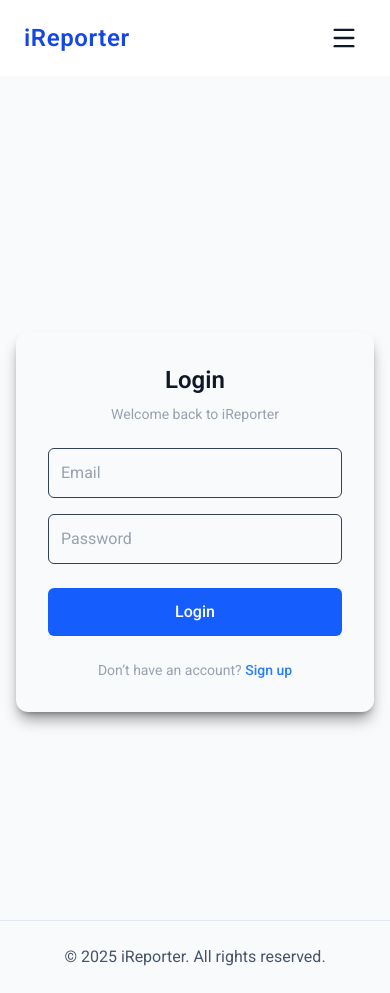
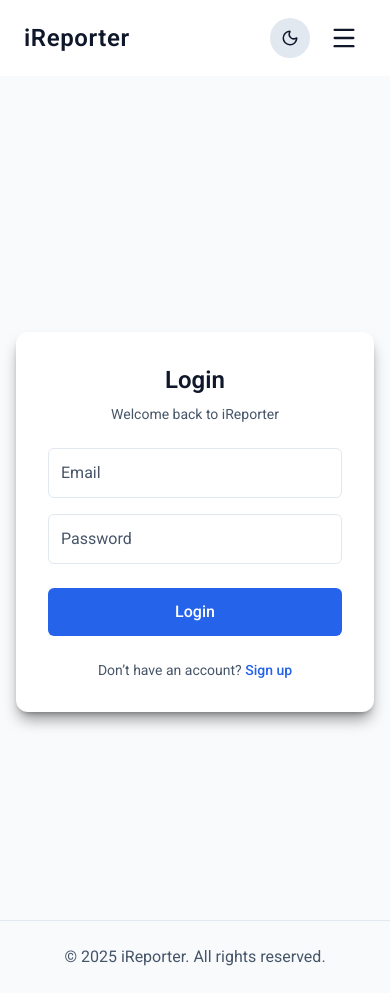
Before and after one commit to KipletingEdwin/iReporter-client--, a React (Vite) app: page /login in a window 390 px wide. Built offline with nearby package versions, Linux system fonts and the light colour scheme.

Commit message:
refactor the navbar

```diff
--- a/src/components/forms/LoginForm.jsx
+++ b/src/components/forms/LoginForm.jsx
@@ -37,7 +37,7 @@
 
   if (loading) {
     return (
-      <div className="min-h-screen flex items-center justify-center bg-gray-100">
+      <div className="min-h-screen flex items-center justify-center bg-(--bg-app)">
         <Spinner size="lg" />
       </div>
     );
@@ -50,14 +50,15 @@
     p-8 rounded-xl
     shadow-lg shadow-black/40
     w-full max-w-md mx-auto mt-12
+    bg-(--bg-surface)
     transition-all duration-200
   "
     >
-      <h2 className="text-2xl font-semibold mb-2 text-center text-gray-900 dark:text-gray-100">
+      <h2 className="text-2xl font-semibold mb-2 text-center text-(--text-primary)">
         Login
       </h2>
 
-      <p className="text-sm text-gray-400 text-center mb-6">
+      <p className="text-sm text-(--text-secondary) text-center mb-6">
         Welcome back to iReporter
       </p>
 
@@ -80,10 +81,11 @@
         value={formData.email}
         onChange={handleChange}
         className="
-      w-full p-3 mb-4 rounded-md bg-gray-50
-      dark:bg-slate-800 text-gray-100 placeholder-gray-400
-      border border-slate-700
-      focus:outline-none focus:ring-2 focus:ring-blue-600
+      w-full p-3 mb-4 rounded-md bg-(--bg-surface)
+      text-(--text-primary)
+      placeholder-(--text-secondary)
+      border border-(--border-color)
+      focus:outline-none focus:ring-2 focus:ring-(--primary)
       transition
     "
         required
@@ -96,10 +98,11 @@
         value={formData.password}
         onChange={handleChange}
         className="
-      w-full p-3 mb-6 rounded-md bg-gray-50
-      dark:bg-slate-800 text-gray-100 placeholder-gray-400
-      border border-slate-700
-      focus:outline-none focus:ring-2 focus:ring-blue-600
+      w-full p-3 mb-6 rounded-md
+       bg-(--bg-surface)
+       text-(--text-primary) placeholder-(--text-secondary)
+      border border-(--border-color)
+      focus:outline-none focus:ring-2 focus:ring-(--primary)
       transition
     "
         required
@@ -110,8 +113,9 @@
         disabled={loading}
         className="
       w-full py-3 rounded-md font-medium
-      bg-blue-600 text-white
-      hover:bg-blue-700
+      bg-(--primary)
+       text-white
+      hover:opacity-90
       transition
       disabled:opacity-60 disabled:cursor-not-allowed
       flex justify-center items-center gap-2
@@ -120,11 +124,11 @@
         {loading ? "Logging in..." : "Login"}
       </button>
 
-      <p className="mt-6 text-center text-sm text-gray-400">
+      <p className="mt-6 text-center text-sm text-(--text-secondary) ">
         Don’t have an account?{" "}
         <Link
           to="/signup"
-          className="text-blue-500 hover:text-blue-400 font-medium transition"
+          className="text-(--primary) hover:opacity-80 font-medium transition"
         >
           Sign up
         </Link>
--- a/src/components/layout/Navbar.jsx
+++ b/src/components/layout/Navbar.jsx
@@ -1,7 +1,7 @@
 import { Link, useNavigate, useLocation } from "react-router-dom";
 import { useEffect, useState } from "react";
-import { Menu, Moon, Sun, X } from "lucide-react";
-import useTheme from "../../hooks/useTheme";
+import { Menu, X } from "lucide-react";
+import ThemeToggle from "../ui/ThemeToggle";
 
 export default function Navbar() {
   const navigate = useNavigate();
@@ -9,15 +9,11 @@
 
   const [scrolled, setScrolled] = useState(false);
   const [menuOpen, setMenuOpen] = useState(false);
-  const { theme, toggleTheme } = useTheme();
 
   const user = JSON.parse(localStorage.getItem("user") || "null");
 
-  // Detect scroll for shrink effect
   useEffect(() => {
-    const handleScroll = () => {
-      setScrolled(window.scrollY > 10);
-    };
+    const handleScroll = () => setScrolled(window.scrollY > 10);
     window.addEventListener("scroll", handleScroll);
     return () => window.removeEventListener("scroll", handleScroll);
   }, []);
@@ -28,53 +24,42 @@
     navigate("/");
   };
 
-  // Helper: detect landing page
-  // const isLanding = location.pathname === "/";
-
   return (
     <nav
-      className={`w-full sticky top-0 z-50 transition-all duration-300 bg-(--bg-surface)   ${
-        scrolled ? "shadow-md py-3" : "backdrop-blur-md py-4"
-      }`}
+      className={`
+        w-full sticky top-0 z-50 transition-all duration-300
+        bg-(--bg-surface)
+        ${scrolled ? "shadow-md py-3" : "backdrop-blur-md py-4"}
+      `}
     >
-      <div className=" mx-auto px-6 flex justify-between items-center">
+      <div className="mx-auto px-6 flex justify-between items-center">
         {/* Logo */}
         <Link
           to={user ? "/reports" : "/"}
-          className="text-2xl font-semibold tracking-wide text-blue-700 hover:text-blue-800 transition"
+          className="text-2xl font-semibold tracking-wide
+                     text-(--text-primary)
+                     hover:text-(--primary)
+                     transition"
         >
           iReporter
         </Link>
 
-        {/* Desktop Links */}
+        {/* Desktop Navigation */}
         <div className="hidden md:flex items-center gap-6">
+          <ThemeToggle />
+
           {!user && (
             <>
-              {/* Dark/light theme buttop */}
-              <button
-                onClick={toggleTheme}
-                className="w-10 h-10 flex items-center justify-center rounded-full
-                        bg-(--btn-bg)
-                        hover:bg-(--btn-bg-hover)
-                        transition-colors"
-                aria-label="Toggle theme"
-              >
-                {theme === "dark" ? (
-                  <Sun size={18} className="text-(--icon-sun)" />
-                ) : (
-                  <Moon size={18} className="text(--icon-moon)" />
-                )}
-              </button>
-
               <Link
                 to="/login"
-                className="text-(--primary-text) hover:text-blue-600 transition font-medium"
+                className="text-(--text-primary) hover:text-(--primary) transition font-medium"
               >
                 Login
               </Link>
+
               <Link
                 to="/signup"
-                className=" text-(--primary-text)  hover:bg-blue-700 transition font-medium"
+                className="text-(--text-primary) hover:text-(--primary) transition font-medium"
               >
                 Sign Up
               </Link>
@@ -85,7 +70,7 @@
             <>
               <Link
                 to="/reports"
-                className="text-gray-800 hover:text-blue-600 transition font-medium"
+                className="text-(--text-primary) hover:text-(--primary) transition font-medium"
               >
                 Reports
               </Link>
@@ -93,19 +78,23 @@
               {user.admin && (
                 <Link
                   to="/admin"
-                  className="text-gray-800 hover:text-blue-600 transition font-medium"
+                  className="text-(--text-primary) hover:text-(--primary) transition font-medium"
                 >
                   Admin
                 </Link>
               )}
 
-              <span className="text-gray-700 font-medium bg-gray-200 px-3 py-1 rounded-full text-sm">
+              <span
+                className="px-3 py-1 rounded-full text-sm font-medium
+                               bg-(--primary) text-white"
+              >
                 {user.name}
               </span>
 
               <button
                 onClick={handleLogout}
-                className="bg-red-500 text-white px-4 py-2 rounded-lg hover:bg-red-600 transition shadow-sm"
+                className="bg-red-500 text-white px-4 py-2 rounded-lg
+                           hover:bg-red-600 transition shadow-sm"
               >
                 Logout
               </button>
@@ -113,10 +102,14 @@
           )}
         </div>
 
-        {/* Mobile Hamburger */}
+        {/* Mobile: Theme toggle + Hamburger */}
+        <div className="flex items-center gap-3 md:hidden">
+          <ThemeToggle />
+
           <button
-          className="md:hidden p-2 rounded-lg text-(--text-primary) hover:text(--primary)  transition  focus:outline-none"
             onClick={() => setMenuOpen(!menuOpen)}
+            className="p-2 rounded-lg text-(--text-primary)
+                       hover:text-(--primary) transition"
           >
             {menuOpen ? (
               <X className="w-7 h-7 rotate-90 transition-transform duration-200" />
@@ -125,54 +118,30 @@
             )}
           </button>
         </div>
+      </div>
 
+      {/* Mobile Menu */}
       {menuOpen && (
         <div
           className="
             md:hidden
-      bg-(--surface)
+            bg-(--bg-surface)
             border-t border-(--border-color)
-      px-6 py-5
-      space-y-4
-      animate-in slide-in-from-top-2
+            px-6 py-5 space-y-4
+            animate-in slide-in-from-top-2 duration-200 ease-out
           "
         >
-          {/* Top row: Theme toggle */}
-          <div className="flex justify-end">
-            <button
-              onClick={toggleTheme}
-              aria-label="Toggle theme"
-              className="
-          w-10 h-10 flex items-center justify-center
-          rounded-full
-          bg-(--border-color)
-          text-(--text-primary)
-          hover:opacity-80
-          transition
-        "
-            >
-              {theme === "dark" ? (
-                <Sun size={18} className="text-(--icon-sun)" />
-              ) : (
-                <Moon size={18} className="text-(--icon-moon)" />
-              )}
-            </button>
-          </div>
-
-          {/* Guest links */}
           {!user && (
             <div className="space-y-3">
               <Link
                 to="/login"
                 onClick={() => setMenuOpen(false)}
-                className="
-      block w-full text-center py-3 rounded-lg
+                className="block w-full text-center py-3 rounded-lg
                            bg-(--bg-surface)
                            text-(--text-primary)
                            border border-(--border-color)
                            hover:bg-(--border-color)
-      transition
-    "
+                           transition"
               >
                 Login
               </Link>
@@ -180,34 +149,29 @@
               <Link
                 to="/signup"
                 onClick={() => setMenuOpen(false)}
-                className="
-      block w-full text-center py-3 rounded-lg
+                className="block w-full text-center py-3 rounded-lg
                            bg-(--bg-surface)
                            text-(--text-primary)
                            border border-(--border-color)
                            hover:bg-(--border-color)
-      transition
-    "
+                           transition"
               >
                 Sign Up
               </Link>
             </div>
           )}
 
-          {/* Authenticated links */}
           {user && (
             <div className="space-y-3">
               <Link
                 to="/reports"
                 onClick={() => setMenuOpen(false)}
-                className="
-      block w-full py-3 px-4 rounded-lg
+                className="block w-full py-3 px-4 rounded-lg
                            bg-(--bg-surface)
                            text-(--text-primary)
                            border border-(--border-color)
                            hover:bg-(--border-color)
-      transition
-    "
+                           transition"
               >
                 Reports
               </Link>
@@ -216,39 +180,31 @@
                 <Link
                   to="/admin"
                   onClick={() => setMenuOpen(false)}
-                  className="
-        block w-full py-3 px-4 rounded-lg
+                  className="block w-full py-3 px-4 rounded-lg
                              bg-(--bg-surface)
                              text-(--text-primary)
                              border border-(--border-color)
                              hover:bg-(--border-color)
-        transition
-      "
+                             transition"
                 >
                   Admin
                 </Link>
               )}
 
               <div
-                className="
-      px-4 py-3 rounded-lg
-      text-sm
+                className="px-4 py-3 rounded-lg text-sm
                            bg-(--bg-surface)
                            text-(--text-secondary)
-      border border-(--border-color)
-    "
+                           border border-(--border-color)"
               >
-                Signed in as <span className="font-medium">{user.name}</span>
+                Signed in as: <span className="font-medium">{user.name}</span>
               </div>
 
               <button
                 onClick={handleLogout}
-                className="
-      w-full py-3 rounded-lg
+                className="w-full py-3 rounded-lg
                            bg-red-600 text-white
-      hover:bg-red-700
-      transition
-    "
+                           hover:bg-red-700 transition"
               >
                 Logout
               </button>
--- a/src/components/reports/ReportForm.jsx
+++ b/src/components/reports/ReportForm.jsx
@@ -54,7 +54,7 @@
 
   return (
     <form onSubmit={handleSubmit} className=" p-6 shadow-lg rounded-lg mb-6">
-      <h2 className="font-bold text-xl mb-4 text-gray-900 dark:text-gray-100 ">{editingReport ? "Edit Report" : "New Report"}</h2>
+      <h2 className="font-bold text-xl mb-4 text-(--primary-text)">{editingReport ? "Edit Report" : "New Report"}</h2>
 
       {error && (
         <div className="bg-red-500/10 text-red-400 p-3 mb-4 rounded text-sm">{error}</div>
--- /dev/null
+++ b/src/components/ui/ThemeToggle.jsx
@@ -0,0 +1,28 @@
+import React from "react";
+import useTheme from "../../hooks/useTheme";
+import { Moon, Sun } from "lucide-react";
+
+const ThemeToggle = () => {
+  const { theme, toggleTheme } = useTheme();
+  return (
+    <button
+      onClick={toggleTheme}
+      className="
+    w-10 h-10 flex items-center justify-center
+    rounded-full bg-(--btn-bg)
+    hover:bg(--btn-bg-hover)
+    transition-colors
+    "
+      aria-label="Toggle theme"
+    >
+      {theme === "dark" ? (
+        <Sun size={18} className="text-(--icon-sun)" />
+      ) : (
+        <Moon size={18} className="text(--icon-moon)" />
+      )}
+
+    </button>
+  );
+};
+
+export default ThemeToggle;
```
Lines whose indentation alone changed are shown as unchanged.
